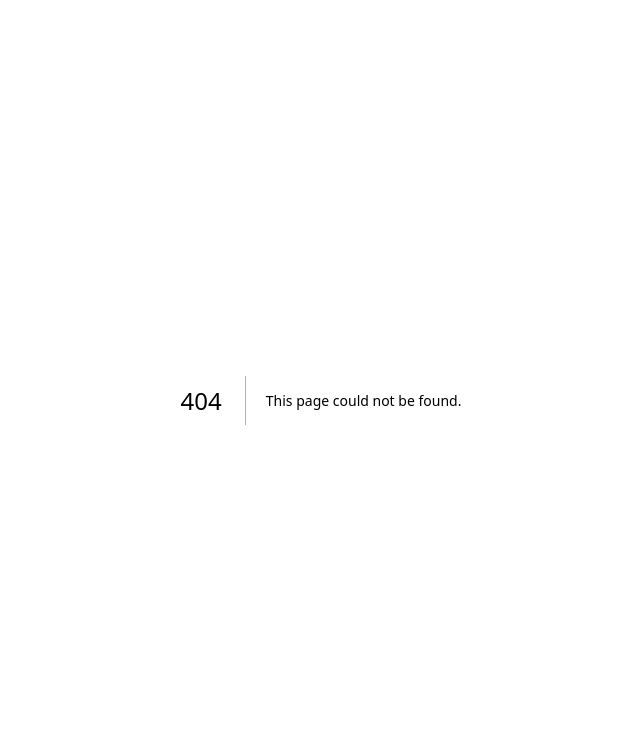
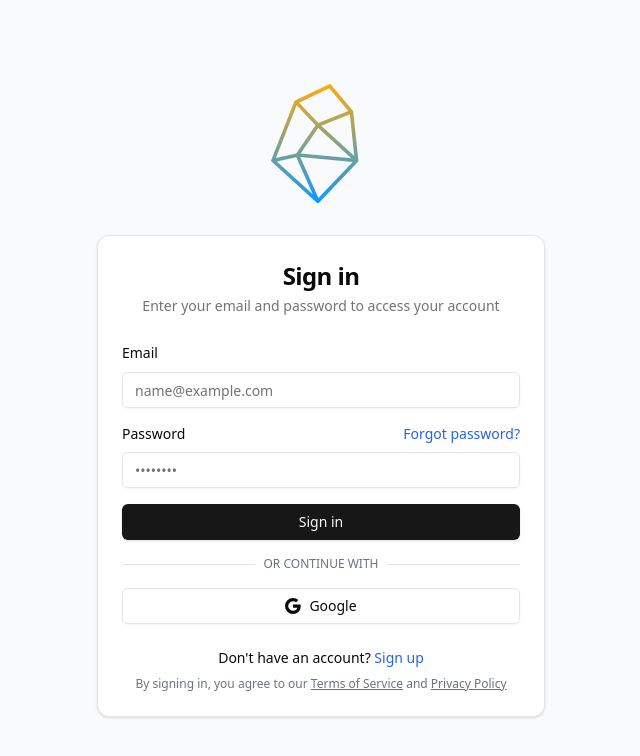
Before and after one commit to chvaldez10/Web-Dev-Lessons, a Next.js app in the folder ai-assistant/: page /sign-in in a window 1280 px wide. Before the commit this address had no page. Shown: the top 756 px of the page, without its empty margins (319-959 px from the left). Built offline with nearby package versions, Linux system fonts and the light colour scheme; no server answers.

Commit message:
add login

```diff
--- a/ai-assistant/package.json
+++ b/ai-assistant/package.json
@@ -9,7 +9,10 @@
     "lint": "next lint"
   },
   "dependencies": {
+    "@radix-ui/react-label": "^2.1.2",
     "@radix-ui/react-slot": "^1.1.2",
+    "@react-oauth/google": "^0.12.1",
+    "axios": "^1.8.1",
     "class-variance-authority": "^0.7.1",
     "clsx": "^2.1.1",
     "lucide-react": "^0.477.0",
--- /dev/null
+++ b/ai-assistant/src/app/(auth)/sign-in/page.tsx
@@ -0,0 +1,154 @@
+"use client";
+
+import Image from "next/image";
+import { useState } from "react";
+import { Button } from "@/components/ui/button";
+import { Input } from "@/components/ui/input";
+import { Label } from "@/components/ui/label";
+import {
+  Card,
+  CardContent,
+  CardDescription,
+  CardFooter,
+  CardHeader,
+  CardTitle,
+} from "@/components/ui/card";
+import { useGoogleLogin } from "@react-oauth/google";
+import axios from "axios";
+
+export default function SignIn() {
+  const [email, setEmail] = useState("");
+  const [password, setPassword] = useState("");
+  // const router = useRouter();
+
+  const googleLogin = useGoogleLogin({
+    onSuccess: async (tokenResponse) => {
+      console.log(tokenResponse);
+      const userInfo = await axios.get(
+        "https://www.googleapis.com/oauth2/v3/userinfo",
+        { headers: { Authorization: "Bearer" + tokenResponse.access_token } }
+      );
+
+      console.log(userInfo);
+    },
+    onError: (errorResponse) => console.log(errorResponse),
+  });
+
+  return (
+    <div className="flex flex-col items-center justify-center min-h-screen bg-gray-50 px-4">
+      <div className="mb-8">
+        <Image
+          src="/logos/logo.svg"
+          alt="logo"
+          width={120}
+          height={120}
+          priority
+        />
+      </div>
+
+      <Card className="w-full max-w-md">
+        <CardHeader className="space-y-1">
+          <CardTitle className="text-2xl font-bold text-center">
+            Sign in
+          </CardTitle>
+          <CardDescription className="text-center">
+            Enter your email and password to access your account
+          </CardDescription>
+        </CardHeader>
+
+        <CardContent>
+          <form className="space-y-4">
+            <div className="space-y-2">
+              <Label htmlFor="email">Email</Label>
+              <Input
+                id="email"
+                type="email"
+                placeholder="name@example.com"
+                value={email}
+                onChange={(e) => setEmail(e.target.value)}
+                required
+              />
+            </div>
+
+            <div className="space-y-2">
+              <div className="flex items-center justify-between">
+                <Label htmlFor="password">Password</Label>
+                <a
+                  href="/forgot-password"
+                  className="text-sm text-blue-600 hover:text-blue-800"
+                >
+                  Forgot password?
+                </a>
+              </div>
+              <Input
+                id="password"
+                type="password"
+                placeholder="••••••••"
+                value={password}
+                onChange={(e) => setPassword(e.target.value)}
+                required
+              />
+            </div>
+
+            <Button type="submit" className="w-full">
+              Sign in
+            </Button>
+          </form>
+
+          <div className="mt-4 relative">
+            <div className="absolute inset-0 flex items-center">
+              <span className="w-full border-t" />
+            </div>
+            <div className="relative flex justify-center text-xs uppercase">
+              <span className="bg-white px-2 text-gray-500">
+                Or continue with
+              </span>
+            </div>
+          </div>
+
+          <div className="flex flex-col gap-3 mt-4">
+            <Button
+              variant="outline"
+              type="button"
+              onClick={() => googleLogin()}
+              className="flex items-center justify-center gap-2"
+            >
+              <svg
+                xmlns="http://www.w3.org/2000/svg"
+                width="16"
+                height="16"
+                fill="currentColor"
+                viewBox="0 0 16 16"
+              >
+                <path d="M15.545 6.558a9.42 9.42 0 0 1 .139 1.626c0 2.434-.87 4.492-2.384 5.885h.002C11.978 15.292 10.158 16 8 16A8 8 0 1 1 8 0a7.689 7.689 0 0 1 5.352 2.082l-2.284 2.284A4.347 4.347 0 0 0 8 3.166c-2.087 0-3.86 1.408-4.492 3.304a4.792 4.792 0 0 0 0 3.063h.003c.635 1.893 2.405 3.301 4.492 3.301 1.078 0 2.004-.276 2.722-.764h-.003a3.702 3.702 0 0 0 1.599-2.431H8v-3.08h7.545z" />
+              </svg>
+              Google
+            </Button>
+          </div>
+        </CardContent>
+
+        <CardFooter className="flex flex-col space-y-2">
+          <div className="text-center text-sm">
+            Don&apos;t have an account?{" "}
+            <a
+              href="/sign-up"
+              className="text-blue-600 hover:text-blue-800 font-medium"
+            >
+              Sign up
+            </a>
+          </div>
+          <div className="text-center text-xs text-gray-500">
+            By signing in, you agree to our{" "}
+            <a href="/terms" className="underline hover:text-gray-800">
+              Terms of Service
+            </a>{" "}
+            and{" "}
+            <a href="/privacy" className="underline hover:text-gray-800">
+              Privacy Policy
+            </a>
+          </div>
+        </CardFooter>
+      </Card>
+    </div>
+  );
+}
--- a/ai-assistant/src/app/layout.tsx
+++ b/ai-assistant/src/app/layout.tsx
@@ -25,7 +25,7 @@ export default function RootLayout({
   children: React.ReactNode;
 }>) {
   return (
-    <html lang="en">
+    <html lang="en" suppressHydrationWarning>
       <body
         className={`${geistSans.variable} ${geistMono.variable} antialiased`}
       >
--- a/ai-assistant/src/app/provider.tsx
+++ b/ai-assistant/src/app/provider.tsx
@@ -1,13 +1,16 @@
 "use client";
 import React from "react";
 import { ThemeProvider as NextThemesProvider } from "next-themes";
+import { GoogleOAuthProvider } from "@react-oauth/google";
 
 export function Provider({
   children,
 }: Readonly<{ children: React.ReactNode }>) {
   return (
-    <NextThemesProvider attribute="class" defaultTheme="system" enableSystem>
-      {children}
-    </NextThemesProvider>
+    <GoogleOAuthProvider clientId={process.env.NEXT_PUBLIC_GOOGLE_CLIENT_ID!}>
+      <NextThemesProvider attribute="class" defaultTheme="light" enableSystem>
+        {children}
+      </NextThemesProvider>
+    </GoogleOAuthProvider>
   );
 }
--- /dev/null
+++ b/ai-assistant/src/components/ui/card.tsx
@@ -0,0 +1,76 @@
+import * as React from "react"
+
+import { cn } from "@/lib/utils"
+
+const Card = React.forwardRef<
+  HTMLDivElement,
+  React.HTMLAttributes<HTMLDivElement>
+>(({ className, ...props }, ref) => (
+  <div
+    ref={ref}
+    className={cn(
+      "rounded-xl border bg-card text-card-foreground shadow",
+      className
+    )}
+    {...props}
+  />
+))
+Card.displayName = "Card"
+
+const CardHeader = React.forwardRef<
+  HTMLDivElement,
+  React.HTMLAttributes<HTMLDivElement>
+>(({ className, ...props }, ref) => (
+  <div
+    ref={ref}
+    className={cn("flex flex-col space-y-1.5 p-6", className)}
+    {...props}
+  />
+))
+CardHeader.displayName = "CardHeader"
+
+const CardTitle = React.forwardRef<
+  HTMLDivElement,
+  React.HTMLAttributes<HTMLDivElement>
+>(({ className, ...props }, ref) => (
+  <div
+    ref={ref}
+    className={cn("font-semibold leading-none tracking-tight", className)}
+    {...props}
+  />
+))
+CardTitle.displayName = "CardTitle"
+
+const CardDescription = React.forwardRef<
+  HTMLDivElement,
+  React.HTMLAttributes<HTMLDivElement>
+>(({ className, ...props }, ref) => (
+  <div
+    ref={ref}
+    className={cn("text-sm text-muted-foreground", className)}
+    {...props}
+  />
+))
+CardDescription.displayName = "CardDescription"
+
+const CardContent = React.forwardRef<
+  HTMLDivElement,
+  React.HTMLAttributes<HTMLDivElement>
+>(({ className, ...props }, ref) => (
+  <div ref={ref} className={cn("p-6 pt-0", className)} {...props} />
+))
+CardContent.displayName = "CardContent"
+
+const CardFooter = React.forwardRef<
+  HTMLDivElement,
+  React.HTMLAttributes<HTMLDivElement>
+>(({ className, ...props }, ref) => (
+  <div
+    ref={ref}
+    className={cn("flex items-center p-6 pt-0", className)}
+    {...props}
+  />
+))
+CardFooter.displayName = "CardFooter"
+
+export { Card, CardHeader, CardFooter, CardTitle, CardDescription, CardContent }
--- /dev/null
+++ b/ai-assistant/src/components/ui/input.tsx
@@ -0,0 +1,22 @@
+import * as React from "react"
+
+import { cn } from "@/lib/utils"
+
+const Input = React.forwardRef<HTMLInputElement, React.ComponentProps<"input">>(
+  ({ className, type, ...props }, ref) => {
+    return (
+      <input
+        type={type}
+        className={cn(
+          "flex h-9 w-full rounded-md border border-input bg-transparent px-3 py-1 text-base shadow-sm transition-colors file:border-0 file:bg-transparent file:text-sm file:font-medium file:text-foreground placeholder:text-muted-foreground focus-visible:outline-none focus-visible:ring-1 focus-visible:ring-ring disabled:cursor-not-allowed disabled:opacity-50 md:text-sm",
+          className
+        )}
+        ref={ref}
+        {...props}
+      />
+    )
+  }
+)
+Input.displayName = "Input"
+
+export { Input }
--- /dev/null
+++ b/ai-assistant/src/components/ui/label.tsx
@@ -0,0 +1,26 @@
+"use client"
+
+import * as React from "react"
+import * as LabelPrimitive from "@radix-ui/react-label"
+import { cva, type VariantProps } from "class-variance-authority"
+
+import { cn } from "@/lib/utils"
+
+const labelVariants = cva(
+  "text-sm font-medium leading-none peer-disabled:cursor-not-allowed peer-disabled:opacity-70"
+)
+
+const Label = React.forwardRef<
+  React.ElementRef<typeof LabelPrimitive.Root>,
+  React.ComponentPropsWithoutRef<typeof LabelPrimitive.Root> &
+    VariantProps<typeof labelVariants>
+>(({ className, ...props }, ref) => (
+  <LabelPrimitive.Root
+    ref={ref}
+    className={cn(labelVariants(), className)}
+    {...props}
+  />
+))
+Label.displayName = LabelPrimitive.Root.displayName
+
+export { Label }
```
Also changed, not shown: ai-assistant/public/logos/logo.svg (added).
